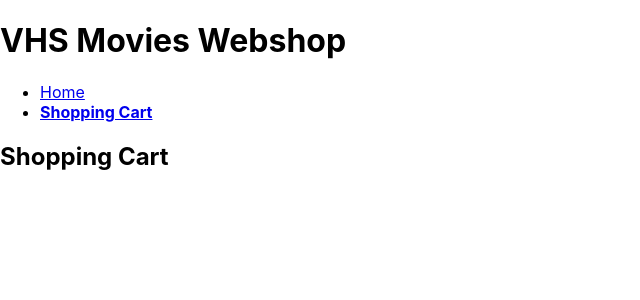
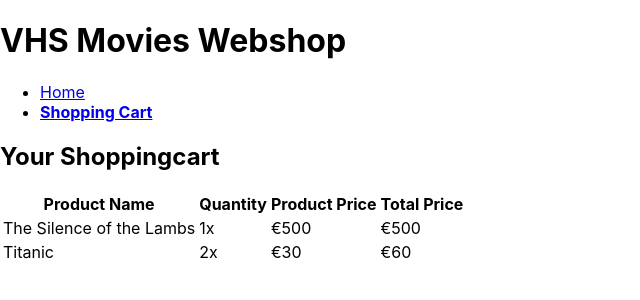
Before and after one commit to mir4cles/vhs-webshop, a React (Create React App) app: page /shopping-cart in a window 1280 px wide. Shown: the top 300 px of the page, without its empty margins (0-640 px from the left). Built offline with nearby package versions, Linux system fonts and the light colour scheme.

Commit message:
Now showing contents of shoppingcart on the shoppingCartPage

```diff
--- a/src/pages/ShoppingCart.js
+++ b/src/pages/ShoppingCart.js
@@ -1,11 +1,39 @@
 import React from "react";
+import { useSelector } from "react-redux";
+import { selectShoppingCart } from "../store/selectors";
 
 export default function ShoppingCart() {
+  const cart = useSelector(selectShoppingCart);
+
+  console.log("cart looks like:", cart);
+
   return (
     <div>
       <div>
         <section>
-					<h2>Shopping Cart</h2>
+          <h2>Your Shoppingcart</h2>
+          <table>
+            <thead>
+              <tr>
+                <th>Product Name</th>
+                <th>Quantity </th>
+                <th>Product Price</th>
+                <th>Total Price</th>
+              </tr>
+            </thead>
+            <tbody>
+              {cart.map((cartItem, index) => {
+                return (
+                  <tr key={index}>
+                    <td>{cartItem.product.name}</td>
+                    <td>{cartItem.quantity}x</td>
+                    <td>€{cartItem.product.price}</td>
+                    <td>€{cartItem.quantity * cartItem.product.price}</td>
+                  </tr>
+                );
+              })}
+            </tbody>
+          </table>
         </section>
       </div>
     </div>
--- /dev/null
+++ b/src/store/selectors.js
@@ -0,0 +1,11 @@
+export const selectShoppingCart = (state) => {
+  const productList = state.shoppingCart.map((shoppingItem) => {
+    return {
+      product: state.productList.products.find(
+        (product) => product.id === shoppingItem.product
+      ),
+      quantity: shoppingItem.quantity,
+    };
+  });
+  return productList;
+};
--- a/src/store/shoppingCart/reducer.js
+++ b/src/store/shoppingCart/reducer.js
@@ -1,7 +1,11 @@
 const initialState = [
   {
-		productId: 1,
+    product: 1,
     quantity: 1,
+  },
+  {
+    product: 2,
+    quantity: 2,
   },
 ];
 
```
Lines whose indentation alone changed are shown as unchanged.
